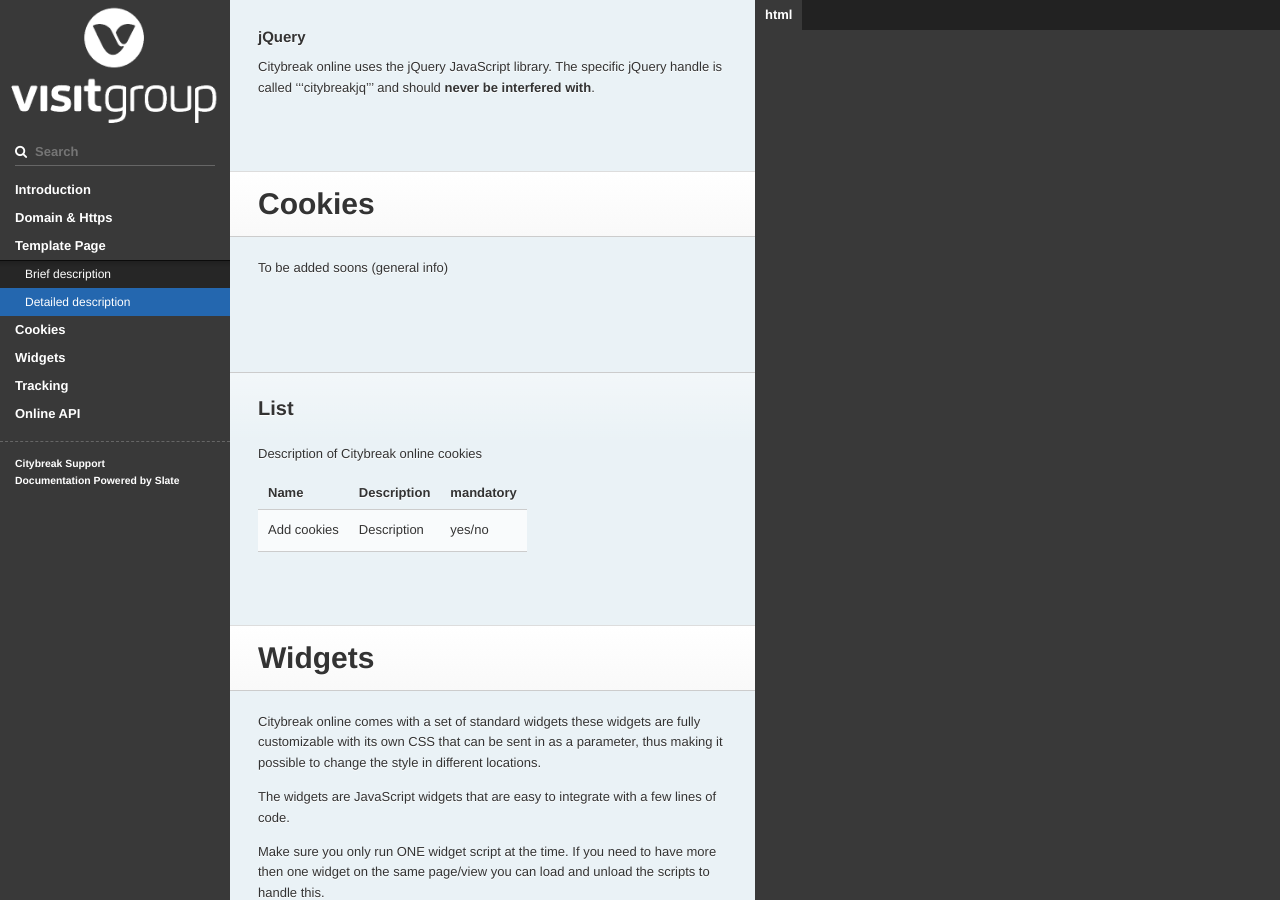
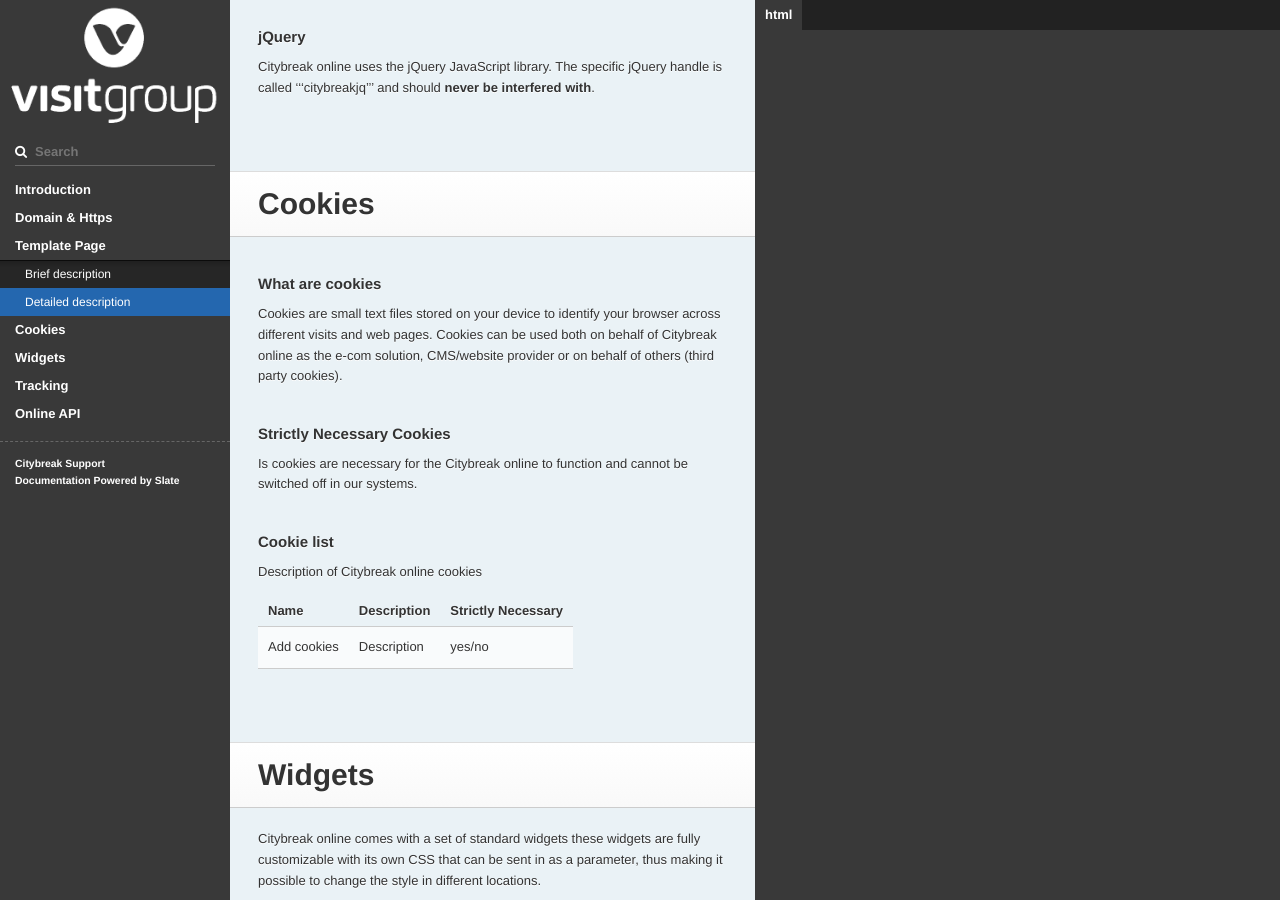
Before and after one commit to visit/citybreak-online-doc, a Jekyll site: the page built from index.md, in a window 1280 px wide and 900 px high, scrolled down 6543 px. Built offline with Jekyll 4.4.1, drawn with Linux system fonts in a browser that asks for light colours; our own code applies the rules of GitHub Pages for plain Markdown files.

Commit message:
Update cookies.md

```diff
--- a/_includes/cookies.md
+++ b/_includes/cookies.md
@@ -1,11 +1,15 @@
 # Cookies
 
-To be added soons (general info)
+### What are cookies
+Cookies are small text files stored on your device to identify your browser across different visits and web pages. Cookies can be used both on behalf of Citybreak online as the e-com solution, CMS/website provider or on behalf of others (third party cookies).
 
-## List
+### Strictly Necessary Cookies
+Is cookies are necessary for the Citybreak online to function and cannot be switched off in our systems.
+
+### Cookie list
 
 Description of Citybreak online cookies
 
-Name | Description | mandatory
+Name | Description | Strictly Necessary
 --------- | --------- | ---------
 Add cookies | Description | yes/no
```
